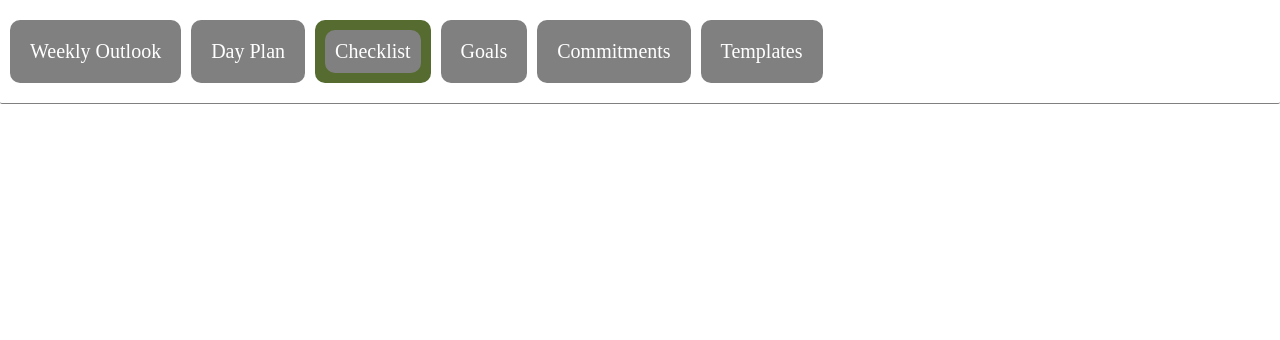
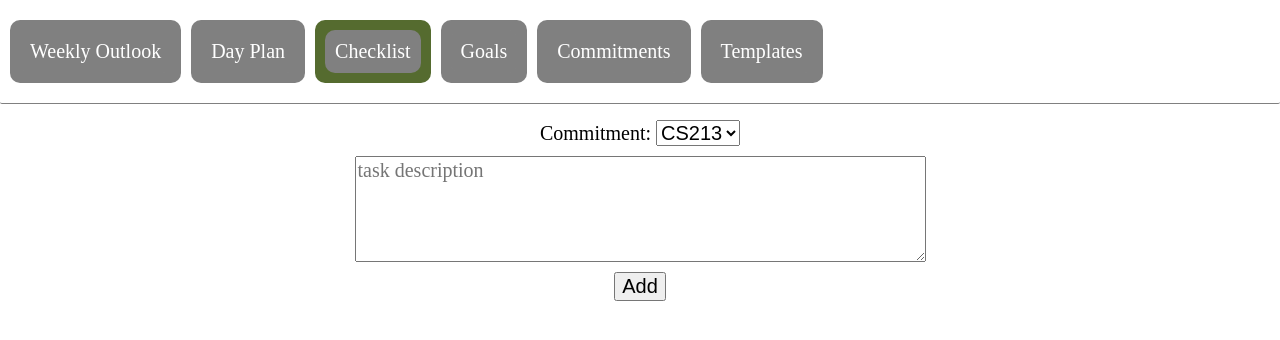
Before and after one commit to AllenZoo/Scheduler, a React (Create React App) app: page /checklist in a window 1280 px wide. Shown: the top 340 px of the page. Built offline with nearby package versions, Linux system fonts and the light colour scheme.

Commit message:
Worked on Checklist

```diff
--- a/src/App.js
+++ b/src/App.js
@@ -8,6 +8,7 @@ import Commitments from "./components/pages/commitments";
 import React, { Component } from "react";
 import Templates from "./components/pages/templates";
 import _ from "lodash";
+import Checklist from "./components/pages/checklist";
 
 class App extends Component {
   state = {
@@ -93,6 +94,8 @@ class App extends Component {
         plan: [],
       },
     ],
+
+    tasks: [],
   };
 
   generateTimesList = () => {
@@ -324,7 +327,15 @@ class App extends Component {
               }
             />
             <Route path="/dayplan" element={<DayPlan></DayPlan>} />
-            <Route path="/checklist" element=""></Route>
+            <Route
+              path="/checklist"
+              element={
+                <Checklist
+                  tasks={this.state.tasks}
+                  commitments={this.state.commitments}
+                ></Checklist>
+              }
+            ></Route>
             <Route path="/goals" element=""></Route>
             <Route
               path="/commitments"
--- /dev/null
+++ b/src/components/checklistDisplay.jsx
@@ -0,0 +1,10 @@
+import React, { Component } from "react";
+
+class CheckListDisplay extends Component {
+  state = {};
+  render() {
+    return <div className="checklist-display"></div>;
+  }
+}
+
+export default CheckListDisplay;
--- /dev/null
+++ b/src/components/checklistForm.jsx
@@ -0,0 +1,49 @@
+import React, { Component } from "react";
+import "../css/checklist.css";
+
+class ChecklistForm extends Component {
+  constructor(props) {
+    super(props);
+    this.comRef = React.createRef();
+    this.taskRef = React.createRef();
+  }
+
+  commitments = this.props.commitments;
+
+  addChecklistTask = () => {
+    let comName = this.comRef.current.value;
+    let taskInput = this.taskRef.current.value;
+  };
+
+  render() {
+    return (
+      <div className="checklist-form">
+        <div>
+          <label htmlFor="checklist-commitment-selection">Commitment: </label>
+          <select className="checklist-commitment-selection" ref={this.comRef}>
+            {this.commitments.map((commitment) => (
+              <option key={commitment.id} value={commitment.name}>
+                {commitment.name}
+              </option>
+            ))}
+          </select>
+        </div>
+
+        <textarea
+          type="text"
+          placeholder="task description"
+          className="task-input"
+          rows="4"
+          cols="50"
+          ref={this.taskRef}
+        ></textarea>
+
+        <div>
+          <button onClick={this.addChecklistTask}>Add</button>
+        </div>
+      </div>
+    );
+  }
+}
+
+export default ChecklistForm;
--- a/src/components/navbar.jsx
+++ b/src/components/navbar.jsx
@@ -9,7 +9,7 @@ class Navbar extends Component {
       <div id="header">
         <ul>
           <CustomLink to="/weeklyoutlook">
-            <li className="active-tab">Weekly Outlook</li>
+            <li>Weekly Outlook</li>
           </CustomLink>
           <CustomLink to="/dayplan">
             <li className="non-active-tab">Day Plan</li>
--- a/src/components/pages/checklist.jsx
+++ b/src/components/pages/checklist.jsx
@@ -0,0 +1,23 @@
+import React, { Component } from "react";
+import CheckListDisplay from "../checklistDisplay";
+import ChecklistForm from "../checklistForm";
+
+class Checklist extends Component {
+  state = {};
+
+  commitments = this.props.commitments;
+  tasks = this.props.tasks;
+
+  render() {
+    return (
+      <div>
+        <div className="checklist-container">
+          <ChecklistForm commitments={this.commitments}></ChecklistForm>
+          <CheckListDisplay tasks={this.tasks}></CheckListDisplay>
+        </div>
+      </div>
+    );
+  }
+}
+
+export default Checklist;
--- a/src/components/pages/templates.jsx
+++ b/src/components/pages/templates.jsx
@@ -51,7 +51,7 @@ class Templates extends Component {
               >
                 {this.times.map((time) => (
                   <option key={time} value={time}>
-                    {time}:
+                    {time}
                   </option>
                 ))}
               </select>
--- a/src/components/pages/weeklyOutlook.jsx
+++ b/src/components/pages/weeklyOutlook.jsx
@@ -1,11 +1,12 @@
 import React, { Component } from "react";
 import Navbar from "../navbar";
 import TimeTable from "../timetable/timeTable";
+import "../../css/weeklyoutlook.css";
 
 class WeeklyOutlook extends Component {
   render() {
     return (
-      <div>
+      <div className="weekly-outlook-container">
         <TimeTable schedule={this.props.schedule}></TimeTable>
         {/* {console.log(this.props.schedule)} */}
         <div id="content-body">
--- a/src/components/timetable/dateColumn.jsx
+++ b/src/components/timetable/dateColumn.jsx
@@ -1,5 +1,4 @@
 import React, { Component } from "react";
-import _ from "lodash";
 
 class DateColumn extends Component {
   render() {
--- /dev/null
+++ b/src/css/checklist.css
@@ -0,0 +1,15 @@
+.checklist-commitment-selection {
+  position: relative;
+}
+
+.checklist-form {
+  display: flex;
+  flex-direction: column;
+  align-items: center;
+  justify-content: center;
+  row-gap: 10px;
+}
+
+.task-input {
+  height: 100px;
+}
--- a/src/css/general.css
+++ b/src/css/general.css
@@ -1,5 +1,6 @@
 p,
-div {
+div,
+textarea {
   margin: 0;
   font-family: "Times New Roman", Times, serif;
   font-size: 20px;
@@ -13,7 +14,8 @@ label,
 select,
 option,
 input,
-button {
+button,
+textarea {
   font-size: 20px;
 }
 
@@ -38,3 +40,6 @@ body {
   margin-top: 120px;
   padding-bottom: 100px;
 }
+
+textarea {
+}
--- /dev/null
+++ b/src/css/weeklyoutlook.css
@@ -0,0 +1,6 @@
+.weekly-outlook-container {
+  display: flex;
+  flex-direction: column;
+  justify-content: center;
+  align-items: center;
+}
```
Also changed, not shown: src/components/checkListItem.jsx (added, +9 -0 lines).
